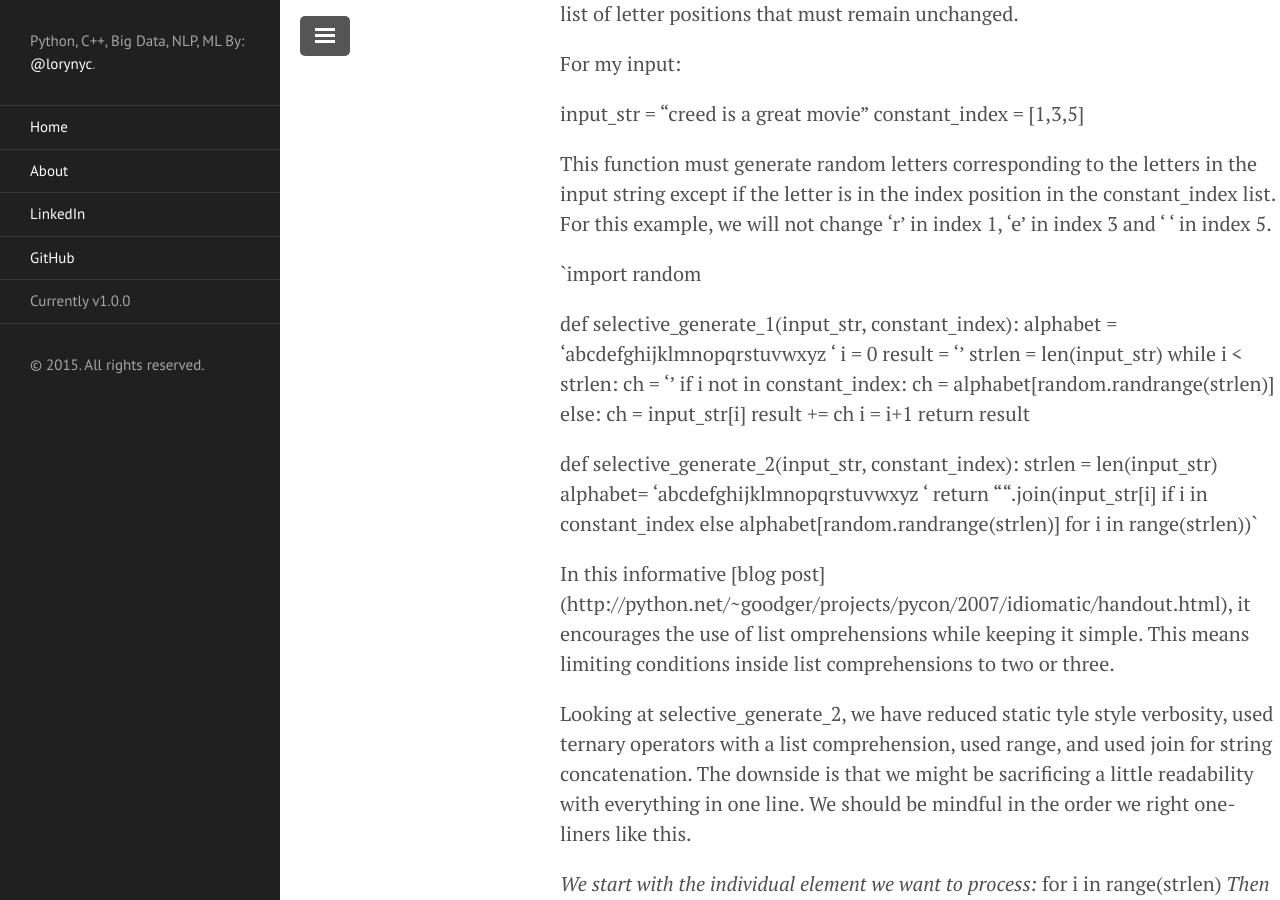
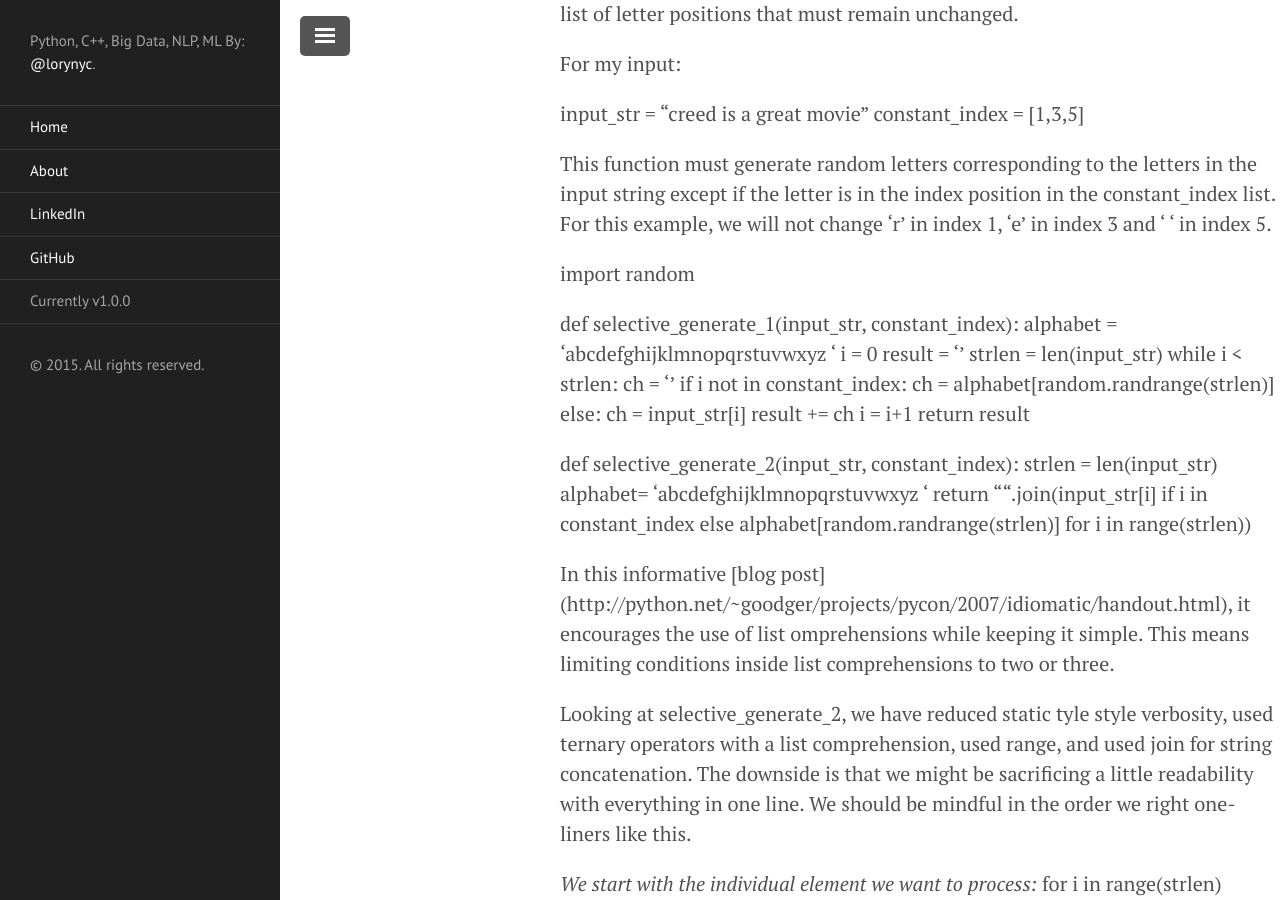
Before and after one commit to loryfelnunez/loryn808.github.io, a Jekyll site: the page built from _posts/2014-01-02-introducing-lanyon.md, in a window 1280 px wide and 900 px high, scrolled down 689 px. Built offline with Jekyll 4.4.1, drawn with Linux system fonts in a browser that asks for light colours.

```diff
--- a/_posts/2014-01-02-introducing-lanyon.md
+++ b/_posts/2014-01-02-introducing-lanyon.md
@@ -21,7 +21,7 @@ constant_index = [1,3,5]
 
 This function must generate random letters corresponding to the letters in the input string except if the letter is in the index position in the constant_index list.  For this example, we will not change 'r' in index 1, 'e' in index 3 and ' ' in index 5.
 
-  `import random
+  import random
 
   def selective_generate_1(input_str, constant_index):
       alphabet = 'abcdefghijklmnopqrstuvwxyz '
@@ -41,13 +41,16 @@ This function must generate random letters corresponding to the letters in the i
   def selective_generate_2(input_str, constant_index):
       strlen = len(input_str)
       alphabet= 'abcdefghijklmnopqrstuvwxyz '
-      return "".join(input_str[i] if i in constant_index else alphabet[random.randrange(strlen)] for i in range(strlen))`
+      return "".join(input_str[i] if i in constant_index else alphabet[random.randrange(strlen)] for i in range(strlen))
 
 In this informative [blog post] (http://python.net/~goodger/projects/pycon/2007/idiomatic/handout.html), it encourages the use of list omprehensions while keeping it simple.  This means limiting conditions inside list comprehensions to two or three.
 
 Looking at selective_generate_2, we have reduced static tyle style verbosity, used ternary operators with a list comprehension, used range,  and used join for string concatenation.  The downside is that we might be sacrificing a little readability with everything in one line. We should be mindful in the order we right one-liners like this.
 
 *We start with the individual element we want to process:* for i in range(strlen)
+
 *Then we evaluate the ternary conditional operator:* if i in constant_index else alphabet[random.randrange(strlen)]
+
 *Then we get the result and the result for each individual element are placed in a list:* input_str[i] or alphabet[random.randrange(strlen)]
+
 *Then we join the elements in a list as a string:* "".join(...)
```
